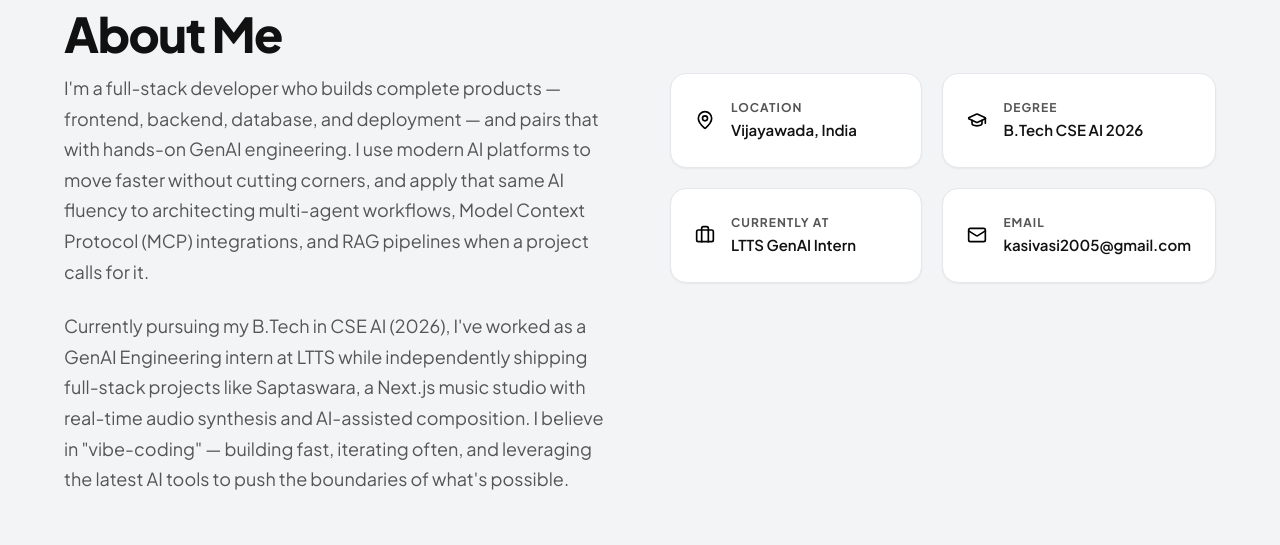
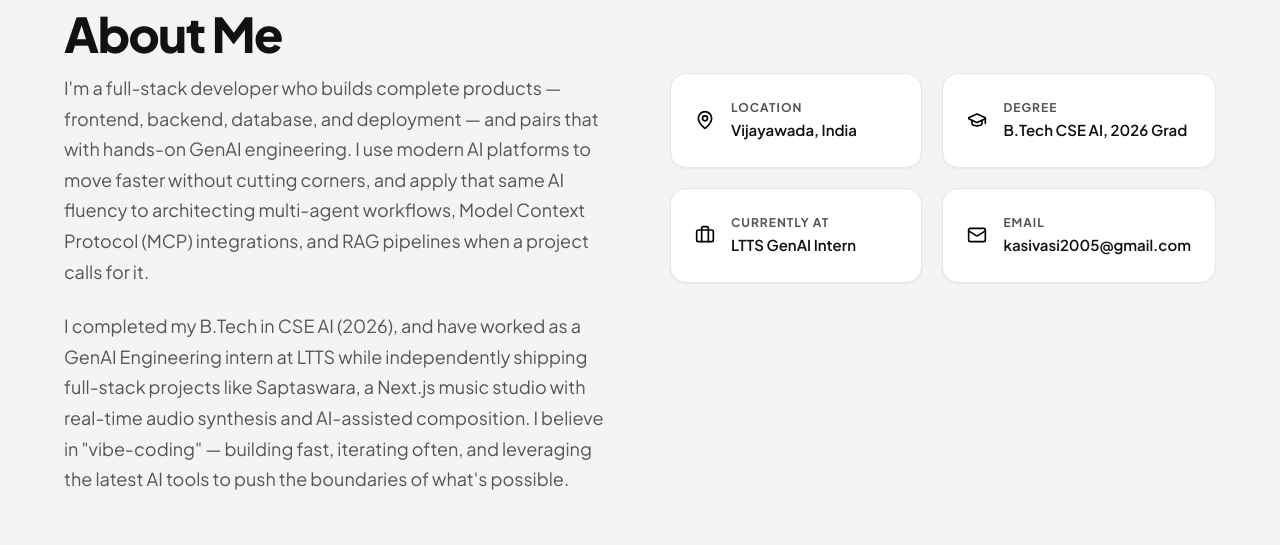
Before and after one commit to Dhamaru/Portfolio, a React (Vite) app: page / in a window 1280 px wide. Shown: the part 1900-2445 px from the top of the page. Built offline with nearby package versions, Linux system fonts and the light colour scheme; a web font is replaced by a local one.

Commit message:
content: update degree status to completed, not pursuing
B.Tech CSE AI (2026) is finished, not in progress. Fixed About text,
info card, and AskAI 'hire' response.

```diff
--- a/src/components/AIElements.tsx
+++ b/src/components/AIElements.tsx
@@ -450,7 +450,7 @@ export function AskAI() {
     stack: "I'm a full-stack developer first — Next.js/React on the frontend, Node.js/Python on the backend, Supabase/MongoDB for data. I use modern AI platforms to build faster, and layer on applied GenAI engineering (MCP, LangGraph, A2A protocols) when a product calls for intelligent workflows, like the AI features in Saptaswara.",
     rag: "I design high-performance Retrieval-Augmented Generation (RAG) pipelines. This involves chunking and embedding documents into vector databases (like ChromaDB or Pinecone), and building multi-agent systems in LangGraph to intelligently route queries, grade retrieved context, and synthesize accurate, hallucination-free answers.",
     vibe: "I believe in 'vibe-coding'—building fast, iterating often, and maintaining a tight feedback loop. I use tools like Claude Code and Antigravity to accelerate development, allowing me to focus on architectural decisions and premium UX rather than boilerplate code.",
-    hire: "I'm currently a GenAI Engineering Intern at LTTS and I'll be graduating in 2026. I'm actively looking for opportunities where I can push the boundaries of LLM applications, build scalable AI products, and contribute to a forward-thinking engineering team!"
+    hire: "I'm currently a GenAI Engineering Intern at LTTS, and a 2026 B.Tech CSE AI graduate. I'm actively looking for opportunities where I can push the boundaries of LLM applications, build scalable AI products, and contribute to a forward-thinking engineering team!"
   };
 
   const prompts = [
--- a/src/components/AboutSkills.tsx
+++ b/src/components/AboutSkills.tsx
@@ -25,7 +25,7 @@ const About: React.FC = () => {
             </ScrollReveal>
             <ScrollReveal delay={0.2}>
               <p>
-                Currently pursuing my B.Tech in CSE AI (2026), I've worked as a GenAI Engineering intern
+                I completed my B.Tech in CSE AI (2026), and have worked as a GenAI Engineering intern
                 at LTTS while independently shipping full-stack projects like Saptaswara, a Next.js music
                 studio with real-time audio synthesis and AI-assisted composition. I believe in
                 "vibe-coding" — building fast, iterating often, and leveraging the latest AI tools to push
@@ -50,7 +50,7 @@ const About: React.FC = () => {
                 <GraduationCap className="info-icon" size={20} />
                 <div>
                   <span className="info-label">Degree</span>
-                  <span className="info-val">B.Tech CSE AI 2026</span>
+                  <span className="info-val">B.Tech CSE AI, 2026 Grad</span>
                 </div>
               </div>
             </StaggerItem>
```
